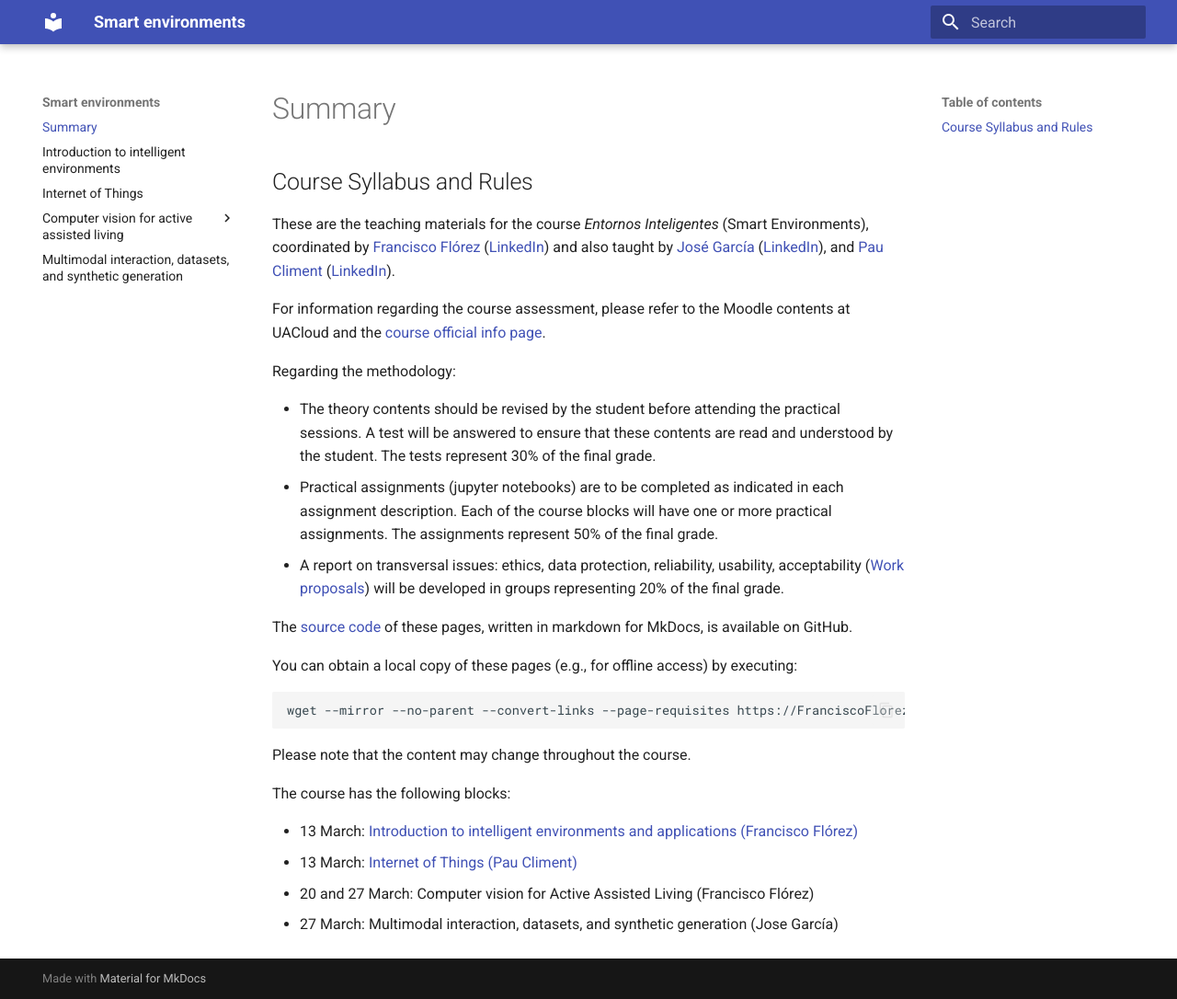
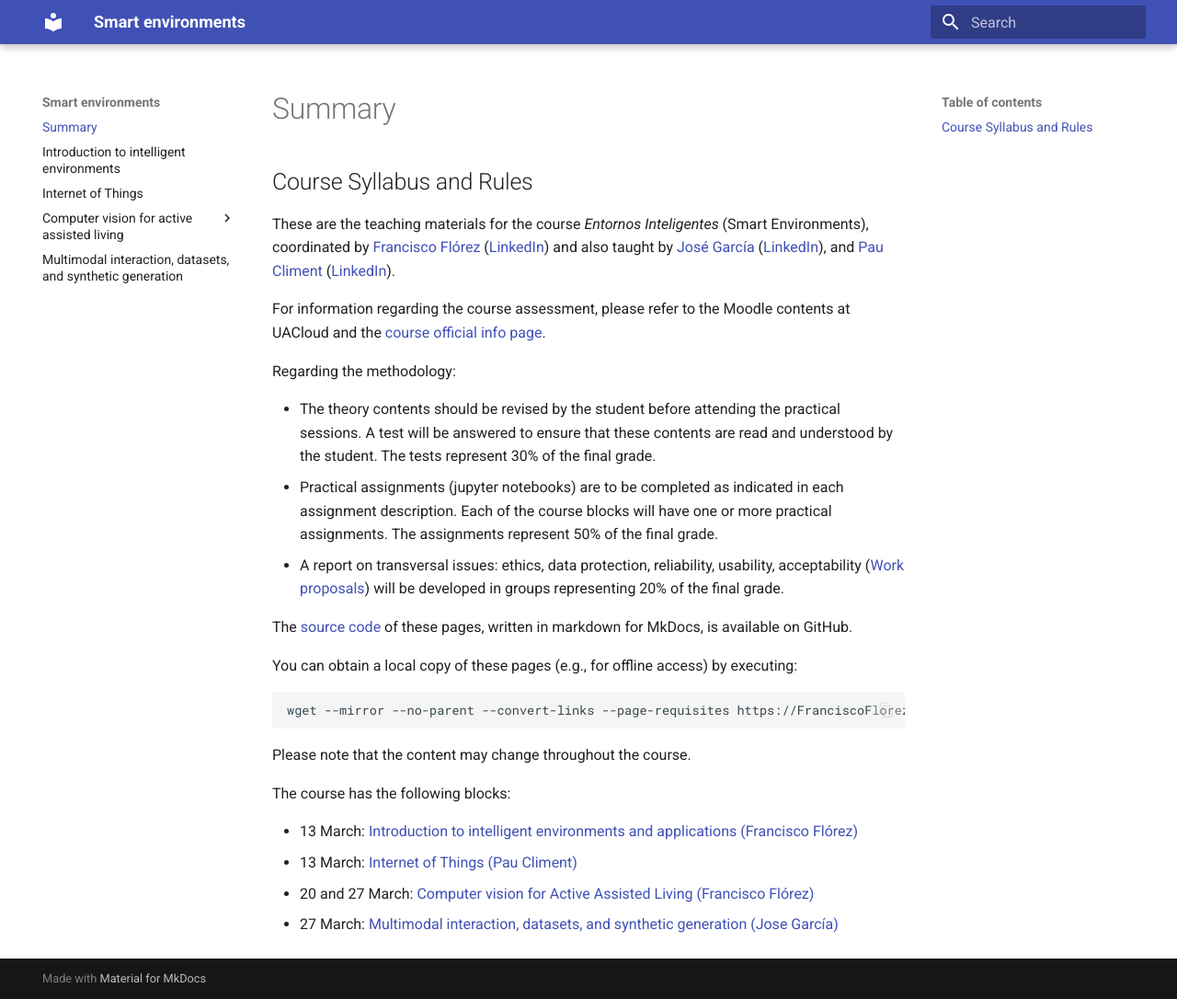
Before and after one commit to FranciscoFlorezRevuelta/EI, an MkDocs documentation site: the page built from docs/index.md, in a window 1280 px wide and 1086 px high. Shown: the whole window at 92% size. Built offline with MkDocs 1.6.1 and Material for MkDocs 9.7.7, drawn with Linux system fonts in a browser that asks for light colours; part of the change alters nothing that is shown.

```diff
--- a/docs/index.md
+++ b/docs/index.md
@@ -34,5 +34,5 @@ The course has the following blocks:
 
 * 13 March: [Introduction to intelligent environments and applications (Francisco Flórez)](AmI.md)
 * 13 March: [Internet of Things (Pau Climent)](IoT.md)
-* 20 and 27 March: Computer vision for Active Assisted Living (Francisco Flórez)
-* 27 March: Multimodal interaction, datasets, and synthetic generation (Jose García)
+* 20 and 27 March: [Computer vision for Active Assisted Living (Francisco Flórez)](CV-AAL.md)
+* 27 March: [Multimodal interaction, datasets, and synthetic generation (Jose García)](multimodal_interaction.md)
```
